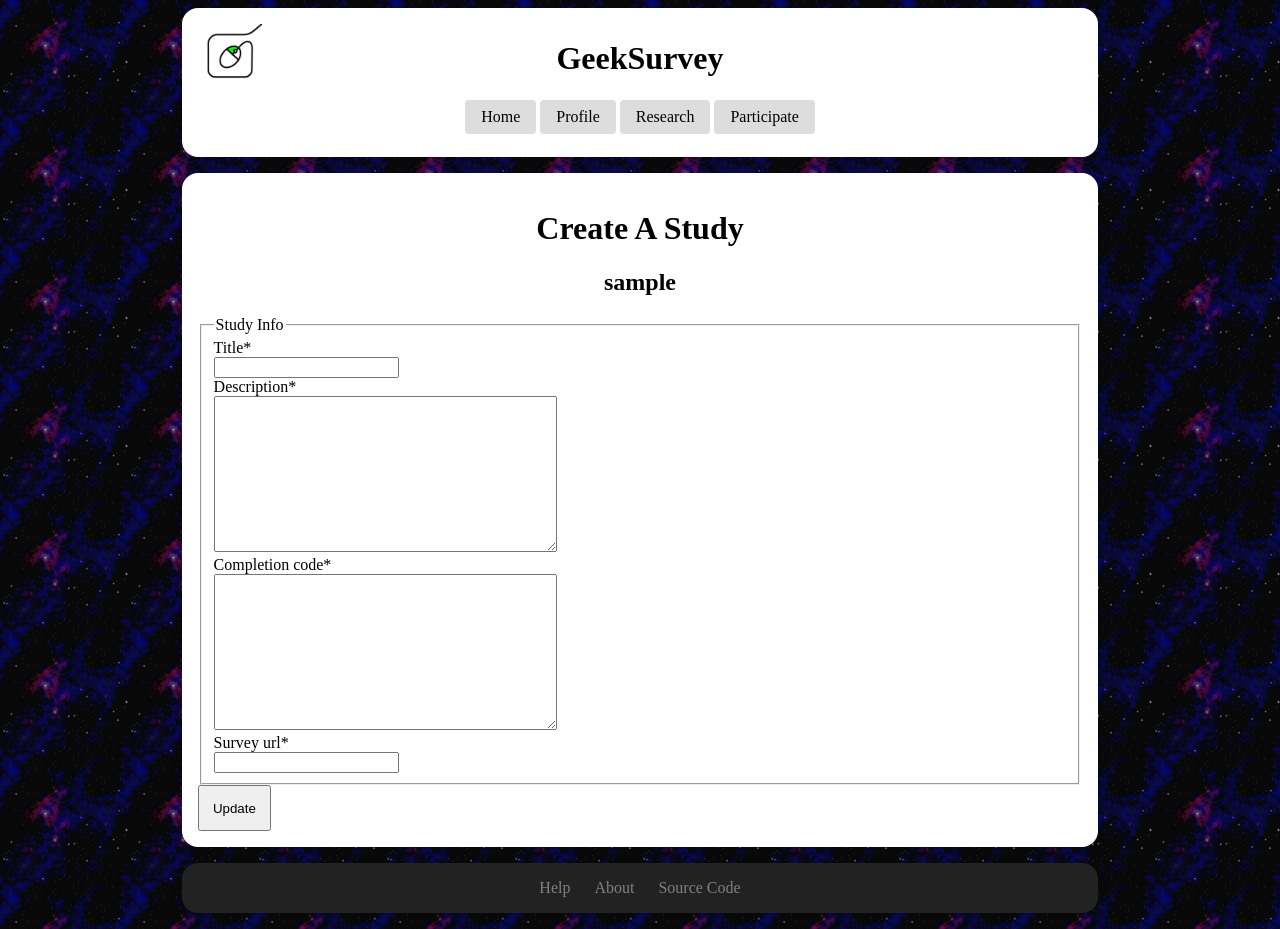
After one commit to NAU-SuperGeeks/geeksurvey, a Django app: page /research/create/ in a window 1280 px wide. The commit adds this page. Run offline with Django 3.2, Linux system fonts and the light colour scheme; the visitor is signed in with stand-in values (Sample User, id 1); data comes from the database, SQL or seed files in the repository; parts of the project's set-up code (start-up, migrations or seed data) failed here and were passed over; some libraries are stand-ins or nearby versions.

Commit message:
study creation 3.1

```diff
--- a/geeksurvey/admin.py
+++ b/geeksurvey/admin.py
@@ -1,7 +1,7 @@
 from django.contrib import admin
 
-from .models import Example
+from .models import Study
 from .models import Profile
 
-admin.site.register(Example)
+admin.site.register(Study)
 admin.site.register(Profile)
--- a/geeksurvey/forms.py
+++ b/geeksurvey/forms.py
@@ -2,6 +2,7 @@ from django import forms
 from django.contrib.auth.models import User
 from django.contrib.auth.forms import UserCreationForm
 from .models import Profile
+from .models import Study
 
 
 class UserRegisterForm(UserCreationForm):
@@ -11,7 +12,6 @@ class UserRegisterForm(UserCreationForm):
         model = User
         fields = ['username', 'email', 'password1', 'password2']
 
-# Create a UserUpdateForm to update username and email
 class UserUpdateForm(forms.ModelForm):
     email = forms.EmailField()
 
@@ -19,8 +19,12 @@ class UserUpdateForm(forms.ModelForm):
         model = User
         fields = ['username', 'email']
 
-# Create a ProfileUpdateForm to update image
 class ProfileUpdateForm(forms.ModelForm):
     class Meta:
         model = Profile
-        fields = ['bio','age', 'user_exp', 'level_of_education', 'occupation']
+        fields = ['bio', 'age', 'user_exp', 'level_of_education', 'occupation']
+
+class StudyUpdateForm(forms.ModelForm):
+    class Meta:
+        model = Study
+        exclude = ['last_modified', 'enrolled', 'completed', 'owner', 'expiry_date']
--- a/geeksurvey/models.py
+++ b/geeksurvey/models.py
@@ -6,12 +6,31 @@ from django.utils import timezone
 # Allows for enumerated types
 from django.utils.translation import gettext_lazy as _
 
-class Example(models.Model):
-    example_text = models.CharField(max_length=200)
-    pub_date = models.DateTimeField('date published')
+class Study(models.Model):
+    title = models.CharField(max_length=100)
+    description = models.TextField(max_length=400)
+    last_modified = models.DateTimeField(auto_now_add=True)
+    expiry_date = models.DateTimeField('expiry date')
+
+    owner = models.ForeignKey(User,
+                              related_name="owner",
+                              unique=False,
+                              on_delete=models.CASCADE)
+
+    enrolled = models.ManyToManyField(User,
+                                 related_name="enrolled",
+                                 blank=True)
+
+    completed = models.ManyToManyField(User,
+                                 related_name="completed",
+                                 blank=True)
+
+    completion_code = models.TextField(max_length=32)
+
+    survey_url = models.URLField(max_length=200)
 
     def __str__(self):
-      return self.example_text
+      return self.title
 
     def was_published_recently(self):
         return self.pub_date >= timezone.now() - datetime.timedelta(days=1)
--- a/geeksurvey/templates/home.html
+++ b/geeksurvey/templates/home.html
@@ -8,7 +8,7 @@
   <p>Hi {{ user.username }}!</p>
   <p><a href="{% url 'profile_update' %}">complete your profile</a></p>
   <p> <a href=""> find studies </a> </p>
-  <p> <a href=""> create a study </a> </p>
+  <p> <a href="{% url 'study_create' %}"> create a study </a> </p>
   <hr>
   <p> <a href="{% url 'account_logout' %}"> log out </a> </p>
 {% else %}
--- /dev/null
+++ b/geeksurvey/templates/study_create.html
@@ -0,0 +1,22 @@
+{% extends "base.html" %}
+
+{% load static %}
+{% load crispy_forms_tags %}
+
+{% block content %}
+<h1> Create A Study </h1>
+
+<h2 >{{ user.username }}</h2>
+
+<form method="POST" enctype="multipart/form-data">
+{% csrf_token %}
+<fieldset class="form-group">
+    <legend class="border-bottom mb-4">Study Info</legend>
+    {{ study_form|crispy }} <!-- Study Form -->
+</fieldset>
+<div class="form-group">
+    <button class="btn btn-outline-info" type="submit">Update</button>
+</div>
+
+
+{% endblock %}
--- a/geeksurvey/urls.py
+++ b/geeksurvey/urls.py
@@ -25,5 +25,6 @@ urlpatterns = [
     path('help/', views.help, name='help'),
     path('profile/', views.profile, name='profile'),
     path('profile/update/', views.profile_update, name='profile_update'),
+    path('research/create/', views.study_create, name='study_create'),
     path('accounts/', include('allauth.urls')),
 ]
--- a/geeksurvey/views.py
+++ b/geeksurvey/views.py
@@ -5,18 +5,21 @@ from django.contrib import messages
 from django.contrib.auth.forms import UserCreationForm
 from django.contrib.auth import logout, authenticate, login
 from django.contrib.auth.decorators import login_required
+from datetime import datetime, timedelta
 
-from .models import Example
+from .models import Study
 from .models import Profile
 
-from .forms import UserRegisterForm, UserUpdateForm, ProfileUpdateForm
+from .forms import *
 
 def index(request):
+  '''
   example_list = Example.objects.order_by('-pub_date')[:5]
   context = {
     'example_list': example_list,
   }
-  return render(request, 'home.html', context)
+  '''
+  return render(request, 'home.html')
 
 def working(request):
   return render(request, 'working.html')
@@ -55,3 +58,40 @@ def profile_update(request):
   }
 
   return render(request, 'profile_update.html', context)
+
+@login_required
+def research_dashboard(request):
+  profile = Profile.objects.get(user=request.user)
+
+  # show existing studies created by the user
+  studies = Study.object.get(owner=request.user)
+  context = {'profile':profile,
+             'studies':studies}
+  return render(request, 'research.html', context)
+
+@login_required
+def study_create(request):
+  profile = Profile.objects.get(user=request.user)
+  if request.method == 'POST':
+    study_form = StudyUpdateForm(request.POST, instance=request.user)
+    if study_form.is_valid():
+      s_title  = study_form.cleaned_data['title']
+      s_descr  = study_form.cleaned_data['description']
+      s_code   = study_form.cleaned_data['completion_code']
+      s_survey = study_form.cleaned_data['survey_url']
+      study = Study(owner=request.user,
+                    title=s_title,
+                    description=s_descr,
+                    completion_code=s_code,
+                    survey_url=s_survey,
+                    last_modified=datetime.now(),
+                    expiry_date=datetime.now()+timedelta(days=365))
+      study.save()
+
+      messages.success(request, f'Your study has been created!')
+      return redirect('profile')  # TODO redirect to research dashboard or study view page
+  else:
+    study_form = StudyUpdateForm(instance=Study())
+  context={'profile':profile,
+           'study_form':study_form}
+  return render(request, 'study_create.html', context)
```
Also changed, not shown: geeksurvey/migrations/0005_auto_20220124_0301.py (added), geeksurvey/migrations/0006_auto_20220124_0333.py (added).
